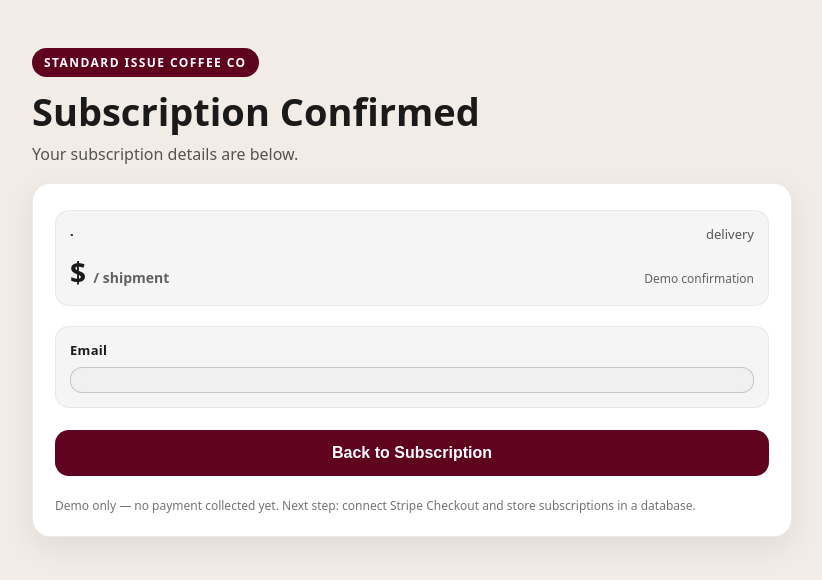
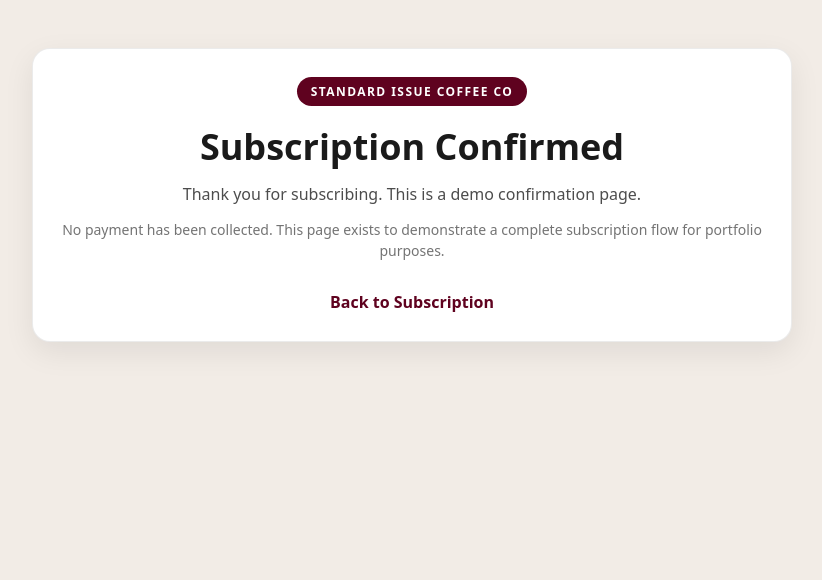
Before and after one commit to masonbarneslv/standard-issue-coffee-co., a Next.js app: page /confirm in a window 1280 px wide. Shown: the top 580 px of the page, without its empty margins (228-1050 px from the left). Built offline with nearby package versions, Linux system fonts and the light colour scheme.

Commit message:
Add files via upload

```diff
--- a/app/confirm/page.jsx
+++ b/app/confirm/page.jsx
@@ -1,66 +1,25 @@
-import Link from "next/link";
-
-export default function ConfirmPage({ searchParams }) {
-  const roast = searchParams?.roast ?? "";
-  const size = searchParams?.size ?? "";
-  const frequency = searchParams?.frequency ?? "";
-  const price = searchParams?.price ?? "";
-  const email = searchParams?.email ?? "";
-  const emailStatus = searchParams?.emailStatus ?? "";
-
+export default function ConfirmPage() {
   return (
     <main style={styles.page}>
       <div style={styles.shell}>
-        <header style={styles.header}>
+        <div style={styles.card}>
           <div style={styles.badge}>Standard Issue Coffee Co</div>
+
           <h1 style={styles.title}>Subscription Confirmed</h1>
-          <p style={styles.subtitle}>Your subscription details are below.</p>
 
-          {emailStatus === "sent_demo" && (
-            <div style={styles.banner}>
-              ✅ Confirmation email sent (demo) to <b>{email}</b> and{" "}
-              <b>info@standardissuecoffeeco.com</b>
-            </div>
-          )}
-        </header>
+          <p style={styles.subtitle}>
+            Thank you for subscribing. This is a demo confirmation page.
+          </p>
 
-        <section style={styles.card}>
-          <div style={styles.form}>
-            <div style={styles.summary}>
-              <div style={styles.summaryTop}>
-                <span style={styles.summaryPill}>
-                  {roast} · {size}
-                </span>
-                <span style={styles.summaryMuted}>{frequency} delivery</span>
-              </div>
+          <p style={styles.note}>
+            No payment has been collected. This page exists to demonstrate a
+            complete subscription flow for portfolio purposes.
+          </p>
 
-              <div style={styles.priceRow}>
-                <div style={styles.price}>
-                  ${price} <span style={styles.per}>/ shipment</span>
-                </div>
-                <div style={styles.miniNote}>Demo confirmation</div>
-              </div>
-            </div>
-
-            <div style={styles.summary}>
-              <div style={styles.field}>
-                <div style={styles.label}>Email</div>
-                <div style={styles.controlLike}>{email}</div>
-              </div>
-            </div>
-
-            <Link href="/subscribe" style={{ textDecoration: "none" }}>
-              <button type="button" style={styles.button}>
-                Back to Subscription
-              </button>
-            </Link>
-
-            <div style={styles.footerNote}>
-              Demo only — no payment collected yet. Next step: connect Stripe
-              Checkout and store subscriptions in a database.
-            </div>
-          </div>
-        </section>
+          <a href="/subscribe" style={styles.link}>
+            Back to Subscription
+          </a>
+        </div>
       </div>
     </main>
   );
@@ -71,136 +30,54 @@
     minHeight: "100vh",
     background: "#f2ece6",
     padding: "48px 18px",
-    fontFamily: "system-ui, -apple-system, Segoe UI, Roboto, sans-serif",
+    fontFamily:
+      "system-ui, -apple-system, Segoe UI, Roboto, sans-serif",
     color: "#1a1a1a",
   },
   shell: {
     maxWidth: 760,
     margin: "0 auto",
   },
-  header: {
-    marginBottom: 18,
-  },
-  badge: {
-    backgroundColor: "#5f021f", // deep red
-    color: "#ffffff", // white text
-    padding: "6px 12px",
-    borderRadius: 999,
-    letterSpacing: "0.12em",
-    fontWeight: 600,
-    fontSize: 12,
-    marginBottom: 14,
-    display: "inline-block",
-    textTransform: "uppercase",
-  },
-  title: {
-    fontSize: 38,
-    margin: 0,
-    lineHeight: 1.1,
-  },
-  subtitle: {
-    marginTop: 10,
-    marginBottom: 0,
-    color: "rgba(0,0,0,0.65)",
-    fontSize: 16,
-  },
-  banner: {
-    marginTop: 12,
-    padding: "12px 14px",
-    borderRadius: 14,
-    background: "rgba(95, 2, 31, 0.08)",
-    border: "1px solid rgba(95, 2, 31, 0.18)",
-    color: "rgba(0,0,0,0.78)",
-    fontSize: 13,
-    lineHeight: 1.35,
-  },
   card: {
     background: "#ffffff",
     borderRadius: 18,
     boxShadow: "0 10px 30px rgba(0,0,0,0.08)",
     border: "1px solid rgba(0,0,0,0.08)",
-    padding: 22,
+    padding: 28,
+    textAlign: "center",
   },
-  form: {
-    display: "grid",
-    gap: 16,
-  },
-  field: {
-    display: "grid",
-    gap: 8,
-  },
-  label: {
-    fontWeight: 700,
-    fontSize: 13,
-    letterSpacing: 0.3,
-  },
-  controlLike: {
-    width: "100%",
-    padding: "12px 12px",
-    fontSize: 16,
-    borderRadius: 12,
-    border: "1px solid rgba(0,0,0,0.18)",
-    background: "rgba(0,0,0,0.02)",
-  },
-  summary: {
-    marginTop: 4,
-    padding: 14,
-    borderRadius: 14,
-    background: "rgba(0,0,0,0.04)",
-    border: "1px solid rgba(0,0,0,0.06)",
-  },
-  summaryTop: {
-    display: "flex",
-    justifyContent: "space-between",
-    gap: 10,
-    flexWrap: "wrap",
-    alignItems: "center",
-  },
-  summaryPill: {
-    fontSize: 13,
-    fontWeight: 700,
-  },
-  summaryMuted: {
-    color: "rgba(0,0,0,0.65)",
-    fontSize: 13,
-  },
-  priceRow: {
-    display: "flex",
-    justifyContent: "space-between",
-    alignItems: "baseline",
-    marginTop: 10,
-    gap: 10,
-    flexWrap: "wrap",
-  },
-  price: {
-    fontSize: 28,
-    fontWeight: 800,
-  },
-  per: {
-    fontSize: 14,
-    fontWeight: 600,
-    color: "rgba(0,0,0,0.6)",
-  },
-  miniNote: {
-    fontSize: 12,
-    color: "rgba(0,0,0,0.6)",
-  },
-  button: {
-    marginTop: 6,
+  badge: {
     backgroundColor: "#5f021f",
     color: "#ffffff",
-    padding: "14px",
-    width: "100%",
-    borderRadius: 14,
+    padding: "6px 14px",
+    borderRadius: 999,
+    letterSpacing: "0.12em",
+    fontWeight: 600,
+    fontSize: 12,
+    marginBottom: 16,
+    display: "inline-block",
+    textTransform: "uppercase",
+  },
+  title: {
+    fontSize: 36,
+    margin: "0 0 12px",
+  },
+  subtitle: {
     fontSize: 16,
-    fontWeight: 800,
-    border: "none",
-    cursor: "pointer",
+    color: "rgba(0,0,0,0.7)",
+    marginBottom: 14,
   },
-  footerNote: {
-    fontSize: 12,
+  note: {
+    fontSize: 14,
     color: "rgba(0,0,0,0.55)",
-    marginTop: 6,
-    lineHeight: 1.35,
+    lineHeight: 1.5,
+    marginBottom: 22,
+  },
+  link: {
+    display: "inline-block",
+    marginTop: 8,
+    color: "#5f021f",
+    fontWeight: 700,
+    textDecoration: "none",
   },
 };
```
